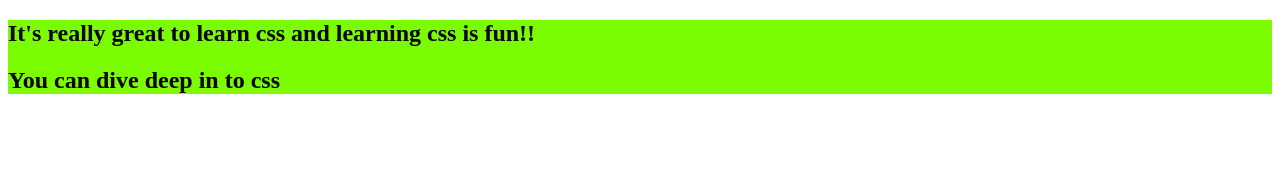
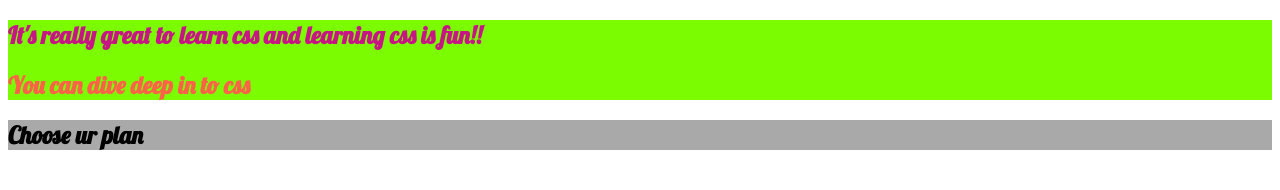
Before and after one commit to VarunPoloju/cssPractice, a plain HTML site: page index.html in a window 1280 px wide. Drawn offline with Linux system fonts and the light colour scheme.

Commit message:
selectors class and id

```diff
--- a/index.html
+++ b/index.html
@@ -6,14 +6,21 @@
     <meta http-equiv="X-UA-Compatible" content="IE=edge">
     <meta name="viewport" content="width=device-width, initial-scale=1.0">
     <title>Css Practice</title>
+    <link rel="preconnect" href="https://fonts.googleapis.com">
+    <link rel="preconnect" href="https://fonts.gstatic.com" crossorigin>
+    <link href="https://fonts.googleapis.com/css2?family=Lobster&display=swap" rel="stylesheet">
     <link rel="stylesheet" href="main.css">
 </head>
 
 <body>
     <main>
-        <section>
+        <section id="product-overview">
             <h1>It's really great to learn css and learning css is fun!!</h1>
             <h2>You can dive deep in to css</h2>
+        </section>
+
+        <section id="plans">
+            <h1 class="section-title">Choose ur plan</h1>
         </section>
     </main>
 </body>
--- a/main.css
+++ b/main.css
@@ -1,3 +1,23 @@
-section{
+* {
+    font-family: 'Lobster', cursive;
+}
+
+section {
     background-color: lawngreen;
 }
+
+h1 {
+    color: mediumvioletred;
+}
+
+#plans {
+    background-color: darkgrey;
+}
+
+.section-title {
+    color: black;
+}
+
+#product-overview {
+    color: tomato;
+}
```
